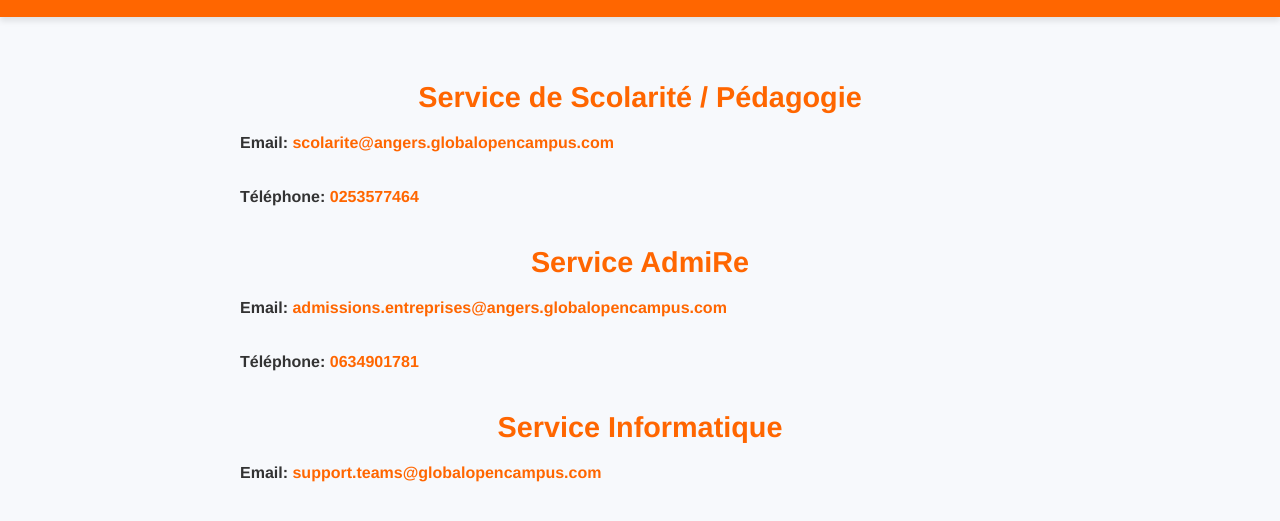
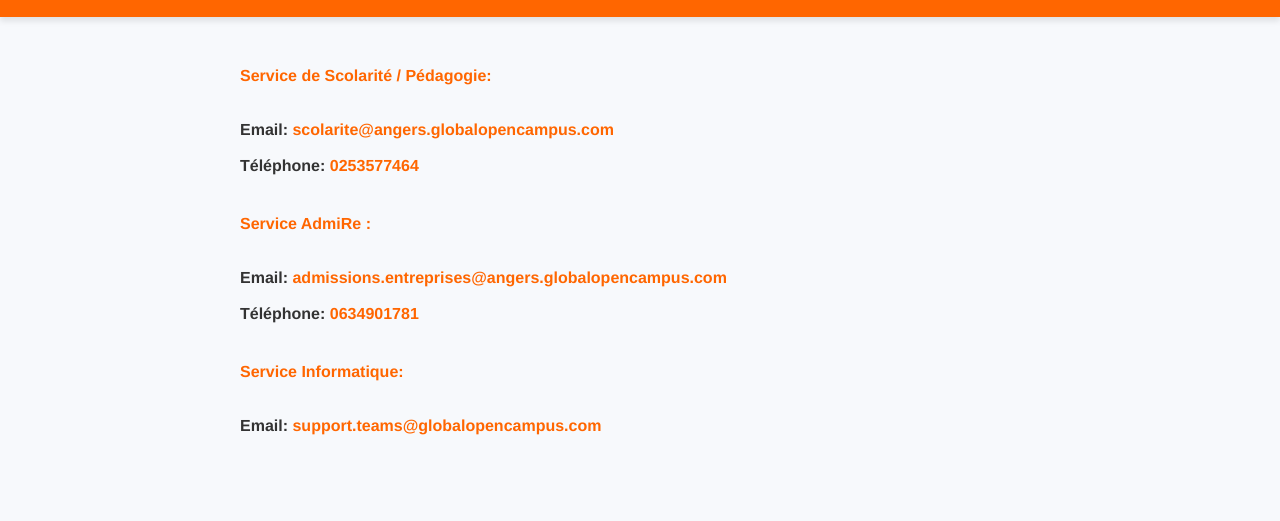
Before and after one commit to haidaropencampus/haidaropencampus.github.io, a plain HTML site: page contact.html in a window 1280 px wide. Shown: the part 73-594 px from the top of the page. Drawn offline with Linux system fonts and the light colour scheme.

Commit message:
Update contact.html

```diff
--- a/contact.html
+++ b/contact.html
@@ -123,25 +123,28 @@
 
     <div class="container">
         <div class="section">
-            <h2>Service de Scolarité / Pédagogie</h2>
+
             <div class="contact">
-                <strong>Email:</strong> <a href="mailto:scolarite@angers.globalopencampus.com">scolarite@angers.globalopencampus.com</a> <br><br><br>
+                <a>Service de Scolarité / Pédagogie:</a><br><br><br>
+                <strong>Email:</strong> <a href="mailto:scolarite@angers.globalopencampus.com">scolarite@angers.globalopencampus.com</a> <br><br>
                 <strong>Téléphone:</strong> <a>0253577464</a>
             </div>
         </div>
 
         <div class="section">
-            <h2>Service AdmiRe</h2>
+
             <div class="contact">
+                <a>Service AdmiRe :</a><br><br><br>
                 <strong>Email:</strong> <a href="mailto:admissions.entreprises@angers.globalopencampus.com">admissions.entreprises@angers.globalopencampus.com</a>
-                <br><br><br>
+                <br><br>
                 <strong>Téléphone:</strong> <a>0634901781</a>
             </div>
         </div>
 
         <div class="section">
-            <h2>Service Informatique</h2>
+
             <div class="contact">
+                <a>Service Informatique:</a><br><br><br>
                 <strong>Email:</strong> <a href="mailto:support.teams@globalopencampus.com">support.teams@globalopencampus.com</a><br><br><br>
 
             </div>
```
